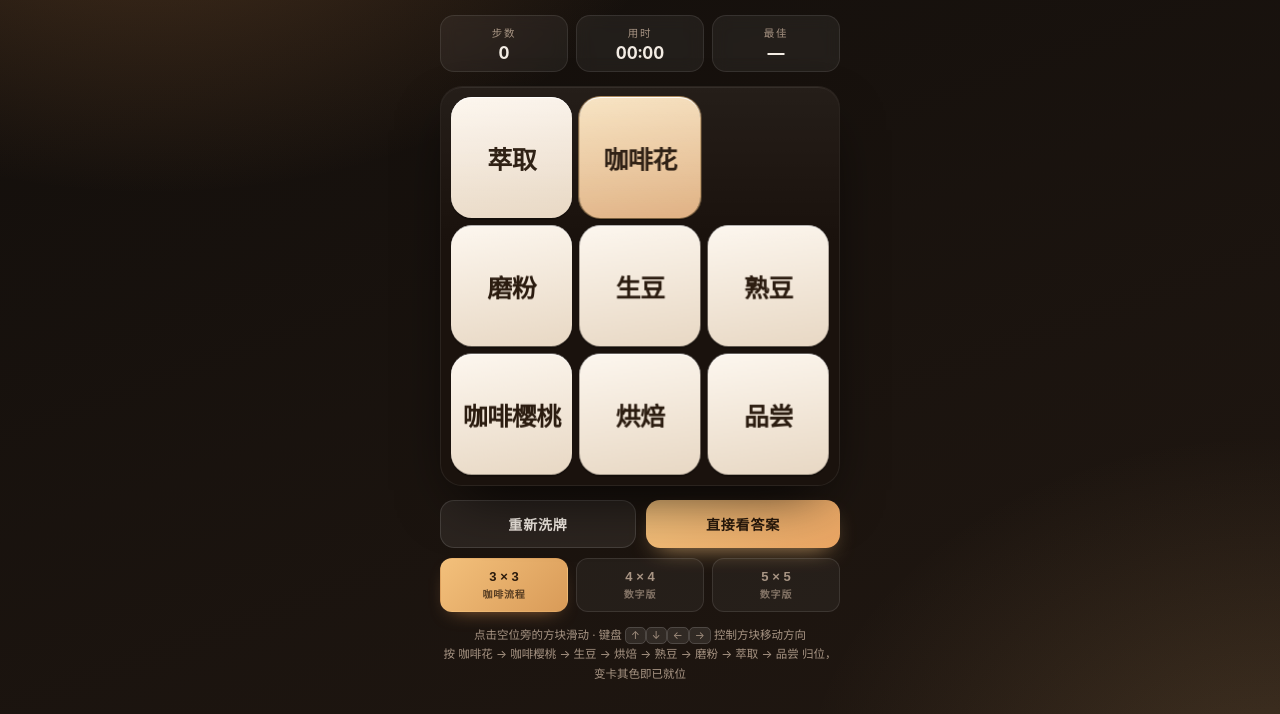
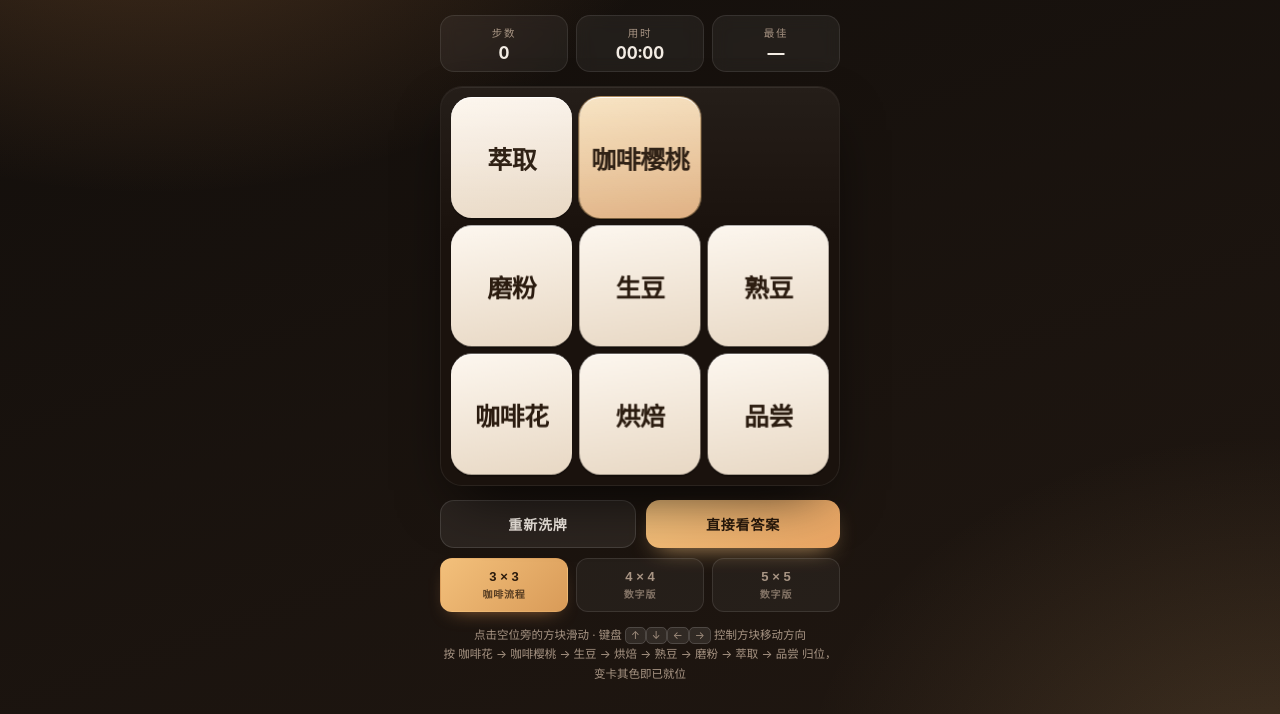
Before and after one commit to pangdiaodengdeng/coffee-game, a plain HTML site: page index.html in a window 1280 px wide. Shown: the part 86-800 px from the top of the page. Drawn offline with Linux system fonts and the light colour scheme.

Commit message:
Update index.html

```diff
--- a/index.html
+++ b/index.html
@@ -249,7 +249,7 @@
 <script>
 (function(){
   /* 咖啡流程：数字 → 阶格名（3×3 用文字，更大棋盘用数字） */
-  const STAGES = ['咖啡樱桃','咖啡花','生豆','烘焙','熟豆','磨粉','萃取','品尝'];
+  const STAGES = ['咖啡花','咖啡樱桃','生豆','烘焙','熟豆','磨粉','萃取','品尝'];
   const labelOf = v => (n === 3 && STAGES[v-1]) ? STAGES[v-1] : String(v);
 
   const boardEl = document.getElementById('board');
```
